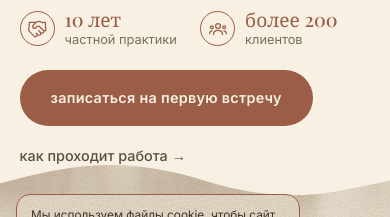
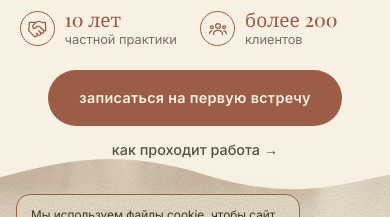
Before and after one commit to sereganikitin/alina, a Next.js app: page / in a window 390 px wide. Shown: the part 485-702 px from the top of the page. Built offline with nearby package versions, Linux system fonts and the light colour scheme; no server answers; a web font is replaced by a local one.

Commit message:
Отцентрировать кнопку и ссылку в мобильной шапке

```diff
--- a/src/app/globals.css
+++ b/src/app/globals.css
@@ -2064,6 +2064,15 @@ footer {
     min-height: 0;
     padding: 24px clamp(18px, 5vw, 30px) 70px;
   }
+  .hero-cta {
+    align-self: stretch;
+    flex-flow: column nowrap;
+    gap: 12px;
+    text-align: center;
+  }
+  .hero .wave {
+    pointer-events: none;
+  }
   .hero-quote {
     max-width: none;
     font-size: clamp(1.05rem, 4.4vw, 1.3rem);
```
Also changed, not shown: 1 other file (tests, documents, lock files or other folders).
